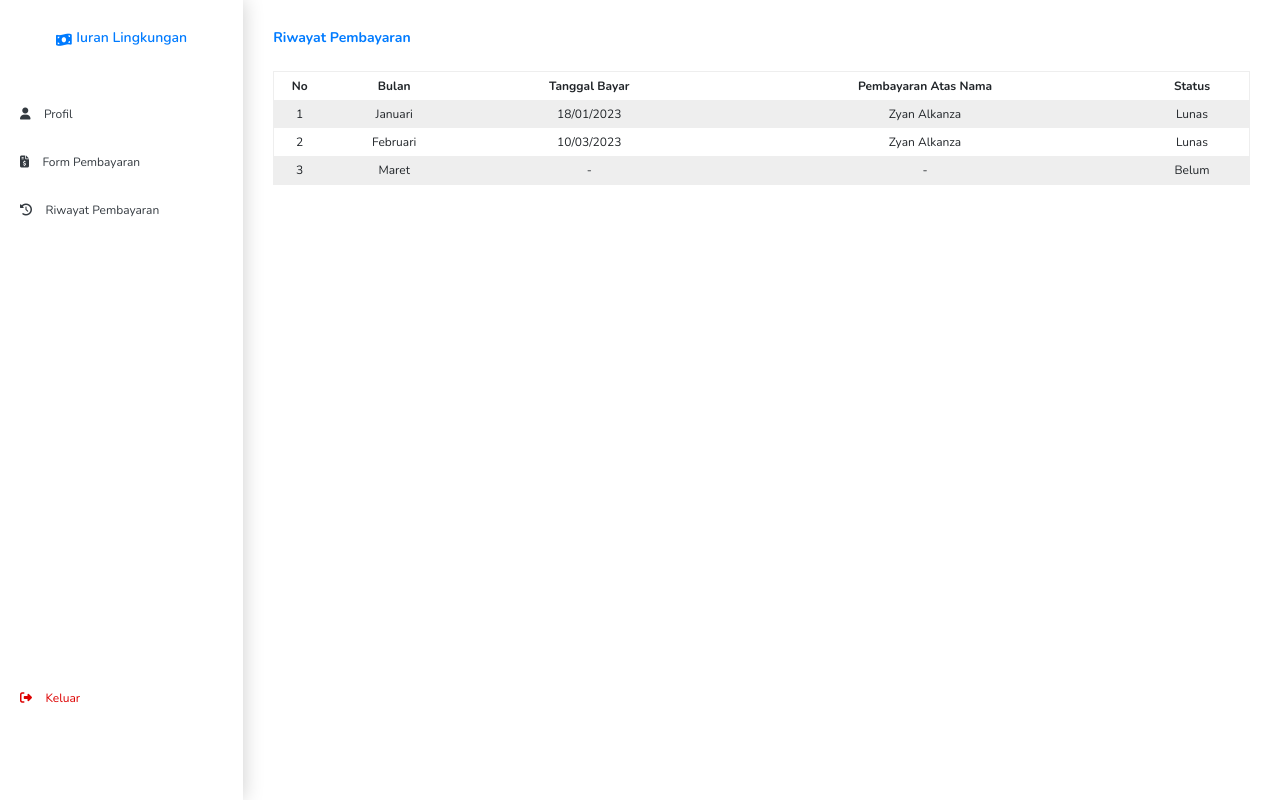
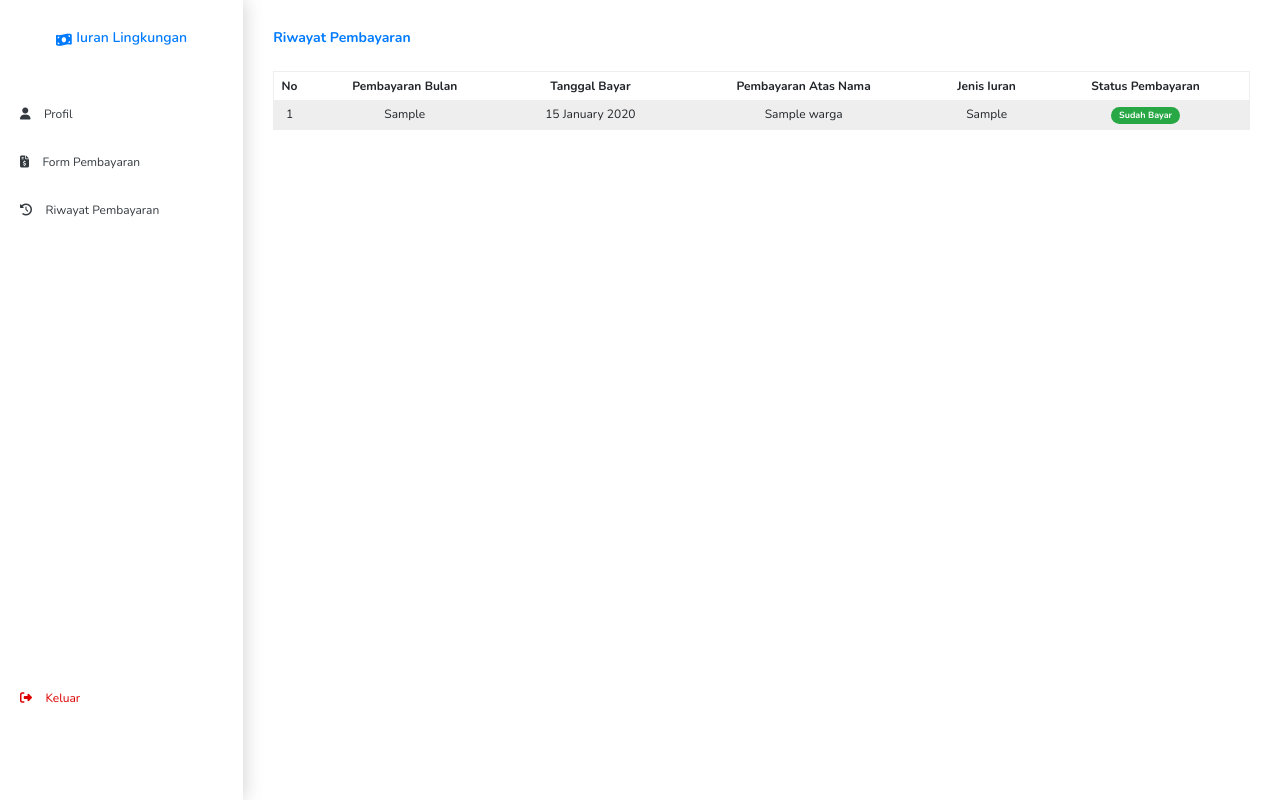
Before and after one commit to ZyanAlkanza/iuran_lingkungan, a CodeIgniter app: the page made by application/views/wargaRiwayat.php in a window 1280 px wide. Run offline with CodeIgniter, Linux system fonts and the light colour scheme; the template is opened without the code that fills it: most values are stand-ins (such as "Sample title", 1, 10 or a date in 2020).

Commit message:
menampilkan data warga pada halaman wargaRiwayat

```diff
--- a/application/controllers/wargaRiwayat.php
+++ b/application/controllers/wargaRiwayat.php
@@ -15,7 +15,10 @@
 
         public function index()
         {
-            $this->load->view('wargaRiwayat');
+            $warga = $this->session->userdata('email');
+
+            $data['warga'] = $this->db->query("SELECT * FROM warga wg, transaksi tr, detail_transaksi dt, iuran iu WHERE wg.id_warga=tr.id_warga AND dt.id_transaksi=tr.id_transaksi AND dt.id_iuran=iu.id_iuran AND wg.email='$warga'")->result();
+            $this->load->view('wargaRiwayat', $data);
         }
     }
 
--- a/application/views/wargaRiwayat.php
+++ b/application/views/wargaRiwayat.php
@@ -86,32 +86,36 @@
         <table>
           <tr>
             <th>No</th>
-            <th>Bulan</th>
+            <th>Pembayaran Bulan</th>
             <th>Tanggal Bayar</th>
             <th>Pembayaran Atas Nama</th>
-            <th>Status</th>
+            <th>Jenis Iuran</th>
+            <th>Status Pembayaran</th>
           </tr>
+
+          <?php
+          $no = 1;
+          foreach ($warga as $wg) :
+          ?>
+
           <tr>
-            <td>1</td>
-            <td>Januari</td>
-            <td>18/01/2023</td>
-            <td>Zyan Alkanza</td>
-            <td>Lunas</td>
+            <td><?php echo $no++ ?></td>
+            <td><?php echo $wg->pembayaran_bulan ?></td>
+            <td><?php echo date('d F Y', strtotime($wg->tanggal_pembayaran)) ?></td>
+            <td><?php echo $wg->atas_nama ?></td>
+            <td><?php echo $wg->jenis_iuran ?></td>
+            <td><?php if ($wg->status == 0) {
+                    echo '<span class="badge badge-pill badge-warning p-1 pr-2 pl-2">Belum di Verifikasi</span>';
+                  } elseif ($wg->status == 1) {
+                    echo '<span class="badge badge-pill badge-danger p-1 pr-2 pl-2">Belum Bayar</span>';
+                  } else {
+                    echo '<span class="badge badge-pill badge-success p-1 pr-2 pl-2">Sudah Bayar</span>';
+                  }?>
+            </td>
           </tr>
-          <tr>
-            <td>2</td>
-            <td>Februari</td>
-            <td>10/03/2023</td>
-            <td>Zyan Alkanza</td>
-            <td>Lunas</td>
-          </tr>
-          <tr>
-            <td>3</td>
-            <td>Maret</td>
-            <td>-</td>
-            <td>-</td>
-            <td>Belum</td>
-          </tr>
+
+          <?php endforeach; ?>
+
         </table>
       </div>
     </div>
```
